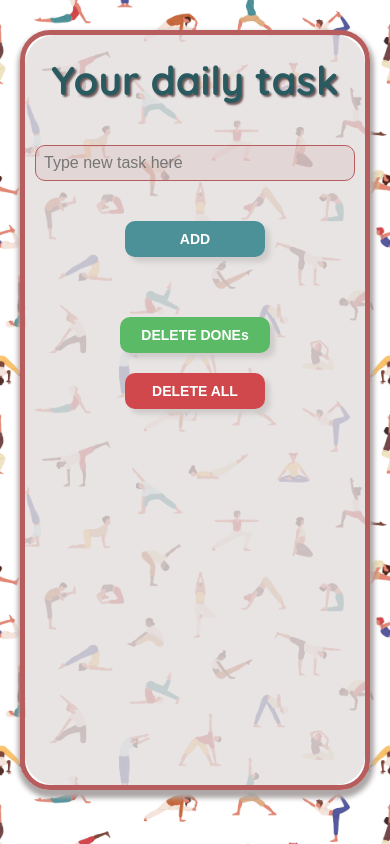
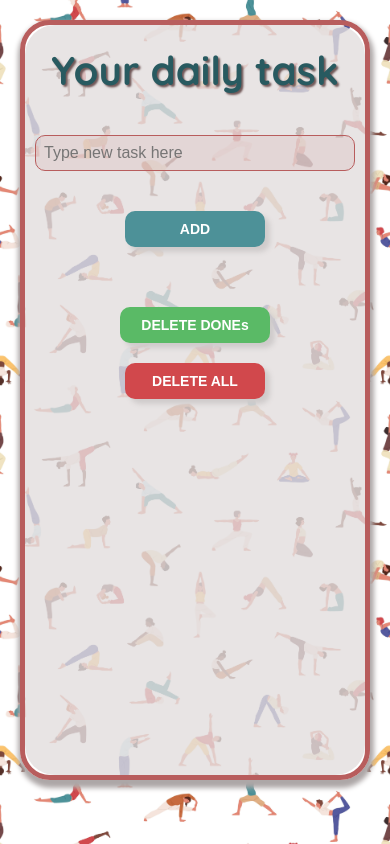
Before and after one commit to nlangerbeins/react-to-do-list, a React (Create React App) app: page / in a window 390 px wide. Built offline with nearby package versions, Linux system fonts and the light colour scheme.

Commit message:
added margin

```diff
--- a/src/App.css
+++ b/src/App.css
@@ -9,14 +9,13 @@ body {
     background-size: contain;
     background-repeat: repeat;
     height: 100vh;
-    padding: 30px 20px;
     font-family: 'Quicksand', sans-serif;
     background-color: #fff;
 }
 
-/* .wrapper {
-    margin: 30px 20px;
-} */
+.wrapper {
+    padding: 30px 20px;
+}
 
 .wrapper_mobil {
     max-width: 600px;
@@ -147,9 +146,9 @@ li {
 }
 
 @media all and (max-width: 768px) {
-    /* .wrapper {
-        margin: 20px 20px;
-    } */
+    .wrapper {
+        padding: 20px 20px;
+    }
 }
 
 @media all and (max-width: 580px) {
--- a/src/ToDoList.js
+++ b/src/ToDoList.js
@@ -22,11 +22,6 @@ export class ToDoList extends Component {
         listArray.push(input);
         this.setState({dailyList: listArray, userInput: ''})
     }
-
-    // changeColor(input) {
-    //     const li = input.target;
-    //     li.classList.toggle ('change_color');
-    // }
 
     doneItem(input, index) {
         let listArray = this.state.dailyList;
```
